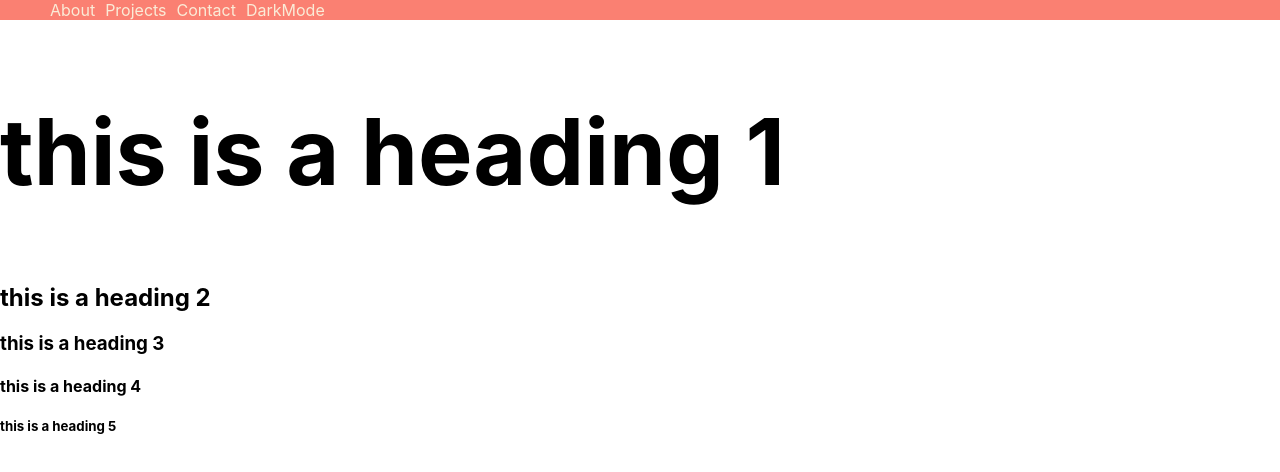
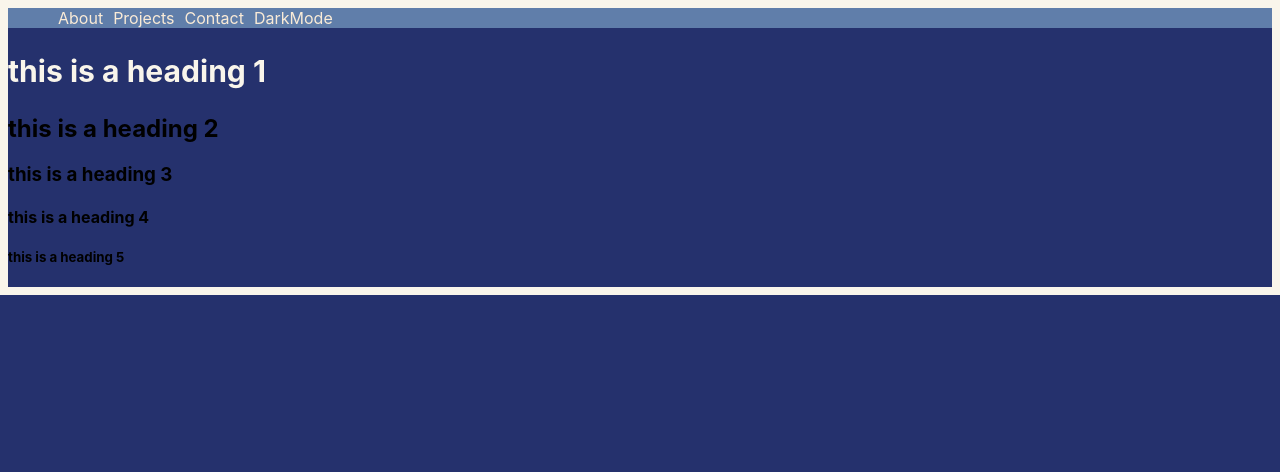
Before and after one commit to VladeanClaudiu/portfolio-website, a React (Vite) app: page / in a window 1280 px wide. Shown: the top 472 px of the page. Built offline with nearby package versions, Linux system fonts and the light colour scheme.

Commit message:
style nav

```diff
--- a/src/App.css
+++ b/src/App.css
@@ -1,4 +1,9 @@
 /* @link https://utopia.fyi/type/calculator?c=320,21,1.2,1140,24,1.25,6,0,&s=0.75|0.5|0.25,1.5|2|3|4|6,xs-3xl */
+
+body {
+  font-family: Inter, Avenir, Helvetica, Arial, sans-serif;
+  background: #25316D;
+}
 
 :root {
   --step-0: clamp(1.31rem, calc(1.24rem + 0.37vw), 1.50rem);
@@ -8,18 +13,30 @@
   --step-4: clamp(2.72rem, calc(2.36rem + 1.83vw), 3.66rem);
   --step-5: clamp(3.27rem, calc(2.75rem + 2.56vw), 4.58rem);
   --step-6: clamp(3.92rem, calc(3.22rem + 3.52vw), 5.72rem);
+
+  /* colors */
+  --darkColor : #1C3879;
+  --lightColor : #607EAA;
+  --lighterColor : #EAE3D2;
+  --lightestColor : #F9F5EB;
 }
 
 h1 {
-  font-size: var(--step-6);
+  font-size: var(--step-1);
+  color: var(--lightestColor);
 }
 
 body {
   margin: 0 auto;
+  border: 8px solid var(--lightestColor);
+  height: 100%;
+  position: relative;
 }
 
 .nav-section {
-  background-color: salmon;
+  background-color: var(--lightColor);
+  width: 100%;
+  bottom: 0;
 }
 
 .nav-elements {
```
